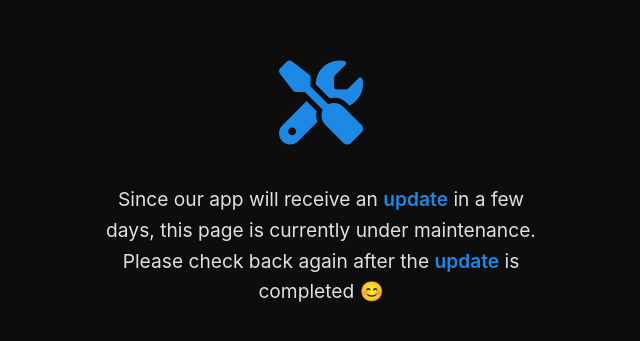
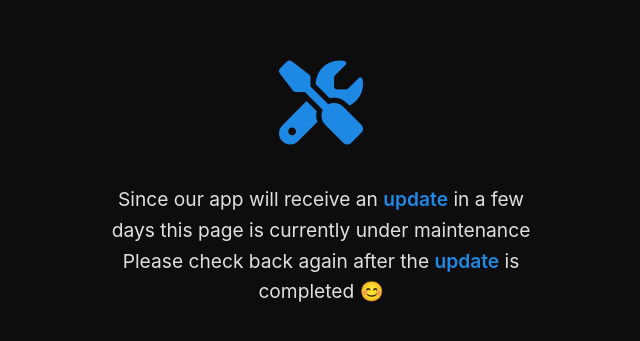
Before and after one commit to traatweak/database, a plain HTML site: page index.html in a window 1280 px wide. Shown: the part 251-592 px from the top of the page, 319-959 px from the left. Drawn offline with Linux system fonts and the light colour scheme.

Commit message:
Update index.html

```diff
--- a/index.html
+++ b/index.html
@@ -82,7 +82,7 @@
         </div>
 
         <div class="message">
-            <p>Since our app will receive an <span class="highlight">update</span> in a few days, this page is currently under maintenance.</p>
+            <p>Since our app will receive an <span class="highlight">update</span> in a few days this page is currently under maintenance</p>
             <p>Please check back again after the <span class="highlight">update</span> is completed 😊</p>
         </div>
     </div>
```
